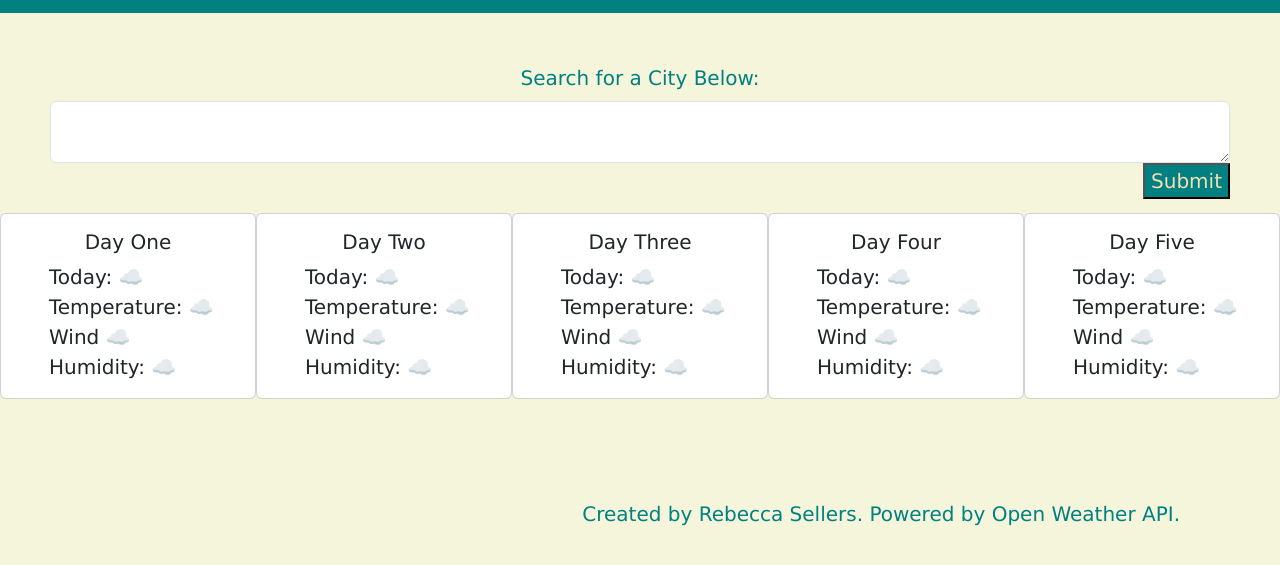
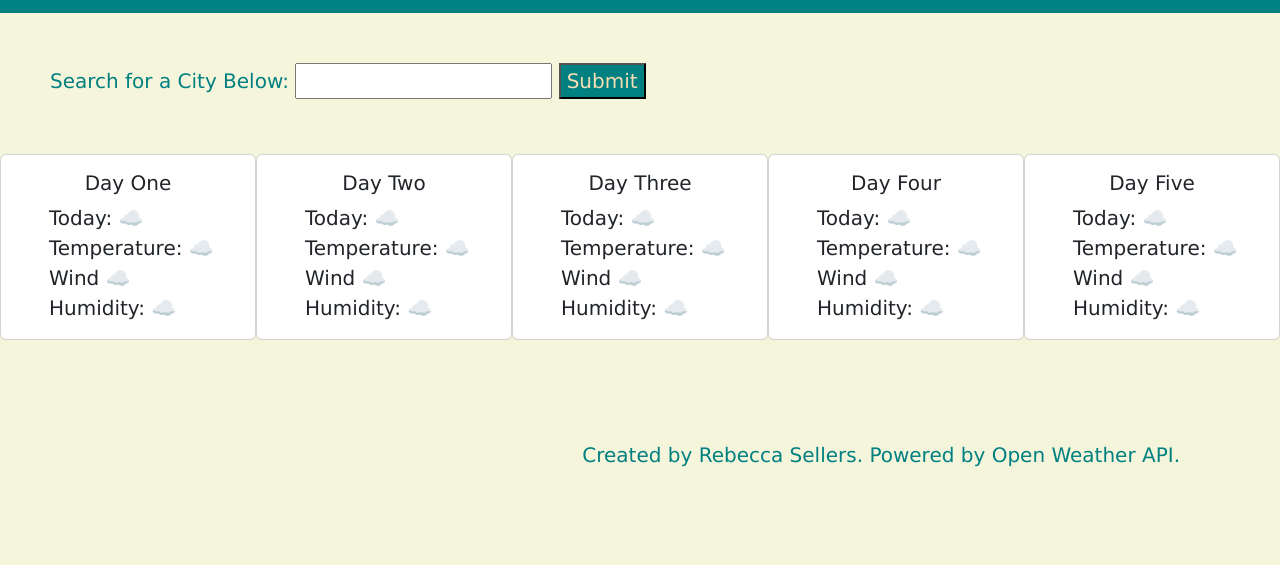
Before and after one commit to thebeccycode/world-wide-weather-API-ch8, a plain HTML site: page index.html in a window 1280 px wide. Shown: the part 59-624 px from the top of the page. Drawn offline with nearby package versions, Linux system fonts and the light colour scheme; no server answers.

Commit message:
changes to js

```diff
--- a/css/style.css
+++ b/css/style.css
@@ -14,7 +14,6 @@ h5{
 #submit-search{
     background-color: teal;
     color: wheat;
-    float: right;
 }
 
 .navbar{
--- a/index.html
+++ b/index.html
@@ -22,11 +22,11 @@
   </nav>
 
 
-  <div id="searchbox">
+  <form id="searchbox">
     <label for="exampleFormControlTextarea1" class="form-label">Search for a City Below:</label>
-    <textarea type="text" class="form-control" id="exampleFormControlTextarea1"></textarea>
+    <input id="searchinput" type="text"></input>
     <button id="submit-search" type="submit">Submit</button>
-  </div>
+  </form>
 
 <!--day one box-->
   <div class="d-flex justify-content-evenly">
--- a/js/script.js
+++ b/js/script.js
@@ -1,9 +1,15 @@
 const apiKey = "3426654f99a0dfa7522e4aab3cb64af2";
+
+//event listener for form submission
+$("#searchbox").on("submit", function(event){
 
     fetch("http://api.openweathermap.org/geo/1.0/direct?q=Leeds&limit=5&appid=3426654f99a0dfa7522e4aab3cb64af2")
         .then(response => response.json())
         .then(cityFound => {
             let firstCity = cityFound[0];
+            event.preventDefault();
+
+    //search-input is the class on the input element
             console.log("first city latitude:", firstCity.lat);
             console.log("first city longitude:", firstCity.lon);
 
@@ -19,3 +25,4 @@ fetch("http://api.openweathermap.org/geo/1.0/direct?q=Leeds&limit=5&appid=342665
         })
 
     //the code above takes the first city longitude and latitude variables so that when the city is changed the variables are found.
+});
```
Lines whose indentation alone changed are shown as unchanged.
